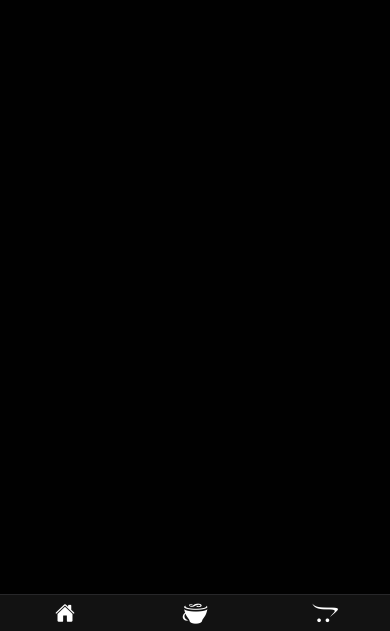
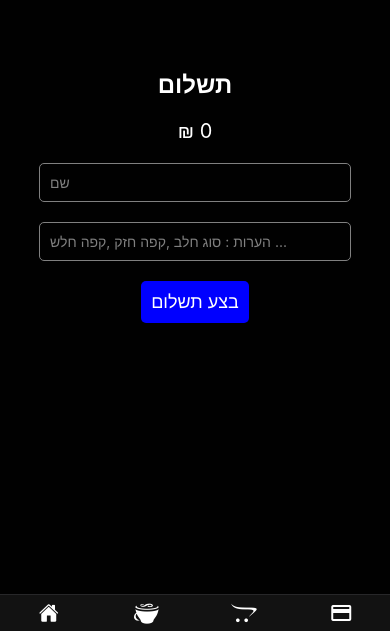
Before and after one commit to RaafatMarzuq/Barista, a React Native app: screen /Payment in a window 390 px wide. Shown: the part 201-832 px from the top of the page. Built offline with nearby package versions, Linux system fonts and the light colour scheme.

Commit message:
adding payment screen

```diff
--- a/App.js
+++ b/App.js
@@ -4,10 +4,11 @@ import HomeScreen from "./screens/HomeScreen";
 import OrdersScreen from "./screens/OrdersScreen";
 import MenuScreen from "./screens/MenuScreen";
 import Ionicons from "@expo/vector-icons/Ionicons";
-import { Fontisto } from '@expo/vector-icons';
-import { FontAwesome } from '@expo/vector-icons';
+import { Fontisto,FontAwesome } from '@expo/vector-icons';
 import MyHeader from "./components/MyHeader";
 import { OrdersProvider } from "./OrdersContext";
+import PaymentScreen from "./screens/PaymentScreen";
+import { MaterialIcons } from '@expo/vector-icons';
 
 const Tab = createBottomTabNavigator();
 
@@ -47,12 +48,21 @@ export default function App() {
             options={{
               tabBarLabel: "הזמנות",
               tabBarIcon: () => <FontAwesome name="opencart" size={20} color="white" />,
-              // tabBarBadge: 3,
             }}
 
           />
+           <Tab.Screen
+          name="Payment"
+          component={PaymentScreen}
+          options={{
+            headerShown: false,
+            tabBarLabel: "תשלום",
+            tabBarIcon: () => <MaterialIcons name="payment" size={24} color="white" />,
+          }}
+        />
 
         </Tab.Navigator>
+
     </NavigationContainer>
    </OrdersProvider>
   );
--- /dev/null
+++ b/components/MilkOptions.js
@@ -0,0 +1,80 @@
+import { View, Text, StyleSheet } from 'react-native';
+import { CheckBox } from '@rneui/themed';
+
+export default function MilkOptions({checked0, handleCheckbox0Change,checked1, handleCheckbox1Change,checked2, handleCheckbox2Change}) {
+
+
+  return (
+    <View style={styles.container}>
+      <Text style={styles.title}>סוג חלב: </Text>
+      <View style={styles.checkboxContainer}>
+        <CheckBox
+          title="חלב רגיל"
+          checked={checked0}
+          onPress={handleCheckbox0Change}
+          iconType="material-community"
+          checkedIcon="checkbox-outline"
+          uncheckedIcon="checkbox-blank-outline"
+          size={18}
+          containerStyle={styles.checkbox}
+          textStyle={styles.checkboxText}
+          uncheckedColor="black"
+          iconRight
+        />
+        <CheckBox
+          title="חלב רגיל"
+          checked={checked1}
+          onPress={handleCheckbox1Change}
+          iconType="material-community"
+          checkedIcon="checkbox-outline"
+          uncheckedIcon="checkbox-blank-outline"
+          size={18}
+          containerStyle={styles.checkbox}
+          textStyle={styles.checkboxText}
+          uncheckedColor="black"
+          iconRight
+        />
+        <CheckBox
+          title="חלב רגיל"
+          checked={checked2}
+          onPress={handleCheckbox2Change}
+          iconType="material-community"
+          checkedIcon="checkbox-outline"
+          uncheckedIcon="checkbox-blank-outline"
+          size={18}
+          containerStyle={styles.checkbox}
+          textStyle={styles.checkboxText}
+          uncheckedColor="black"
+          iconRight
+        />
+      </View>
+    </View>
+  );
+}
+
+const styles = StyleSheet.create({
+  container: {
+    flex:1,
+    backgroundColor: "gray",
+    borderBottomStartRadius : 10,
+    borderBottomEndRadius : 10,
+  },
+  title: {
+    fontSize: 15,
+    marginBottom: 10,
+  },
+  checkboxContainer: {
+    flexDirection: 'row',
+    alignItems: 'center',
+    justifyContent: 'flex-start',
+  },
+  checkbox: {
+    backgroundColor: 'gray',
+    padding: 0,
+    margin: 0,
+    marginRight: 20,
+  },
+  checkboxText: {
+    color: 'black',
+  },
+});
--- a/screens/OrdersScreen.js
+++ b/screens/OrdersScreen.js
@@ -1,6 +1,6 @@
 import {
           SafeAreaView,
-          ScrollView,
+          Button,
           FlatList,
           Text,
           StyleSheet,
@@ -22,10 +22,9 @@ export default function OrdersScreen({navigation ,route}){
 
 
 
-  const [totalPayment,setTotalPayment]=useState(0)
+  const [totalAmount,setTotalAmount]=useState(0)
   const {name} =route.params;
 
- // Function to retrieve orders from local storage
 
 
  const handleRemove = (itemId) => {
@@ -33,7 +32,6 @@ export default function OrdersScreen({navigation ,route}){
     const updatedOrders = ordersList.map(item => {
 
       if (item._id === itemId && item.quantity >= 1) {
-        // If item matches the itemId and quantity is greater than 1, decrement quantity
         return { ...item, quantity: item.quantity - 1 };
       }
       return item;
@@ -46,7 +44,6 @@ export default function OrdersScreen({navigation ,route}){
 };
 
 
-  // the seconed one is to update the total amount to pay
   useEffect(() => {
 
     let total = 0,totalBagCount=0;
@@ -55,23 +52,13 @@ export default function OrdersScreen({navigation ,route}){
       total += (parseFloat(item.price)*item.quantity);
       totalBagCount += item.quantity;
     });
-    setTotalPayment(total);
+    setTotalAmount(total);
     setBadgeCount(totalBagCount)
     navigation.setOptions({
       tabBarBadge: badgeCount > 0 ? badgeCount.toString() : null,
     });
   }, [navigation,badgeCount,ordersList]);
-  // useEffect(() => {
-  //   // Fetch the badge count from somewhere (e.g., local storage)
-  //   // Here, we'll set it to a dummy value for demonstration
-  //   const fetchedBadgeCount = 3; // Fetch the badge count from somewhere
-  //   setBadgeCount(fetchedBadgeCount);
 
-  //   // Update the tabBarBadge using navigation.setOptions
-  //   navigation.setOptions({
-  //     tabBarBadge: badgeCount > 0 ? badgeCount.toString() : null,
-  //   });
-  // }, [badgeCount, navigation]);
 
   return (
         <SafeAreaView style={styles.container}>
@@ -87,13 +74,29 @@ export default function OrdersScreen({navigation ,route}){
 
         <View style={styles.paymentContainer} >
           <Text style={[styles.text,{color: "black"}]}>סה"כ לתשלום</Text>
-          <Text style={styles.paymentText}>  ₪ {totalPayment}  </Text>
+          <Text style={styles.paymentText}>  ₪ {totalAmount}  </Text>
         </View>
+        { totalAmount > 0  &&
+            <Button
+              title="לתשלום"
+              buttonStyle={{
+                backgroundColor: 'gray',
+                borderWidth: 2,
+                borderColor: 'white',
+                borderRadius: 30,
+              }}
+              containerStyle={{
+                width: 200,
+                marginHorizontal: 50,
+                marginVertical: 10,
+              }}
+              titleStyle={{ fontWeight: 'bold' }}
+              onPress={()=>{navigation.navigate("Payment")}}
+            />}
 
         </SafeAreaView>
     )
-}
-;
+};
 
 const styles = StyleSheet.create({
   container: {
--- /dev/null
+++ b/screens/PaymentScreen.js
@@ -0,0 +1,93 @@
+import { useState ,useEffect} from 'react';
+import { View, Text, TextInput, StyleSheet, TouchableOpacity } from 'react-native';
+import { useOrders } from "../OrdersContext";
+
+
+export default function PaymentScreen({ route }) {
+
+    const { ordersList, setOrdersList } = useOrders();
+
+  const [name, setName] = useState('');
+  const [notes,setNotes] = useState('')
+  const[totalAmount,setTotalAmount] =useState(0)
+
+
+  const handlePayment = () => {
+    alert(`${name} , ${notes}`)
+    setName('');
+    setNotes('');
+  };
+
+  useEffect(() => {
+
+    let total = 0;
+
+    ordersList.forEach(item => {
+      total += (parseFloat(item.price)*item.quantity);
+    });
+    setTotalAmount(total);
+
+  }, [ordersList]);
+
+  return (
+    <View style={styles.container}>
+      <Text style={styles.title}>תשלום</Text>
+      <Text style={styles.amount}>₪ {totalAmount}</Text>
+      <TextInput
+        style={styles.input}
+        placeholder="שם"
+        value={name}
+        onChangeText={setName}
+        placeholderTextColor="gray"
+      />
+      <TextInput
+        style={styles.input}
+        placeholder="הערות : סוג חלב ,קפה חזק ,קפה חלש ..."
+        value={notes}
+        onChangeText={setNotes}
+        placeholderTextColor="gray"
+
+      />
+      <TouchableOpacity style={styles.button} onPress={handlePayment}>
+        <Text style={styles.buttonText}>בצע תשלום</Text>
+      </TouchableOpacity>
+    </View>
+  );
+}
+
+const styles = StyleSheet.create({
+  container: {
+    flex: 1,
+    alignItems: 'center',
+    justifyContent: 'center',
+  },
+  title: {
+    color:"white",
+    fontSize: 24,
+    fontWeight: 'bold',
+    marginBottom: 20,
+  },
+  amount: {
+    color: "white",
+    fontSize: 20,
+    marginBottom: 20,
+  },
+  input: {
+    color:"white",
+    width: '80%',
+    borderWidth: 1,
+    borderColor: 'gray',
+    borderRadius: 5,
+    padding: 10,
+    marginBottom: 20,
+  },
+  button: {
+    backgroundColor: 'blue',
+    padding: 10,
+    borderRadius: 5,
+  },
+  buttonText: {
+    color: 'white',
+    fontSize: 18,
+  },
+});
--- a/screens/SubCategoryScreen.js
+++ b/screens/SubCategoryScreen.js
@@ -6,7 +6,6 @@ import { SafeAreaView,
          FlatList } from "react-native";
 import {  useState ,useEffect} from "react";
 import CoffeeCard from "../components/CoffeeCard";
-import coffeeImage from '../assets/headerIcon.png'
 import {API_URL_MENU} from '@env'
 import axios from 'axios';
 import { useOrders } from "../OrdersContext";
@@ -17,12 +16,13 @@ export default function SubCategoryScreen({navigation,  route }) {
   const { ordersList, setOrdersList } = useOrders();
 
 
+
   useEffect(() => {
     const fetchData = async () => {
       try {
         const response = await axios.get(API_URL_MENU);
         const data = response.data;
-        // Filter menu items based on category
+
         const filteredMenuItems = data.filter(item => item.category === name);
         setMenuItems(filteredMenuItems);
       } catch (error) {
@@ -36,7 +36,6 @@ export default function SubCategoryScreen({navigation,  route }) {
 
 
 
-    const coffee = { id:0 ,category: "משקה קר", name :"latte", price: "10", image :coffeeImage }
 
 
     async function handleSave(coffeeData) {
```
Also changed, not shown: components/CoffeeCard.js (+33 -7 lines), package.json (+4 -3 lines), 1 other file (tests, documents, lock files or other folders).
